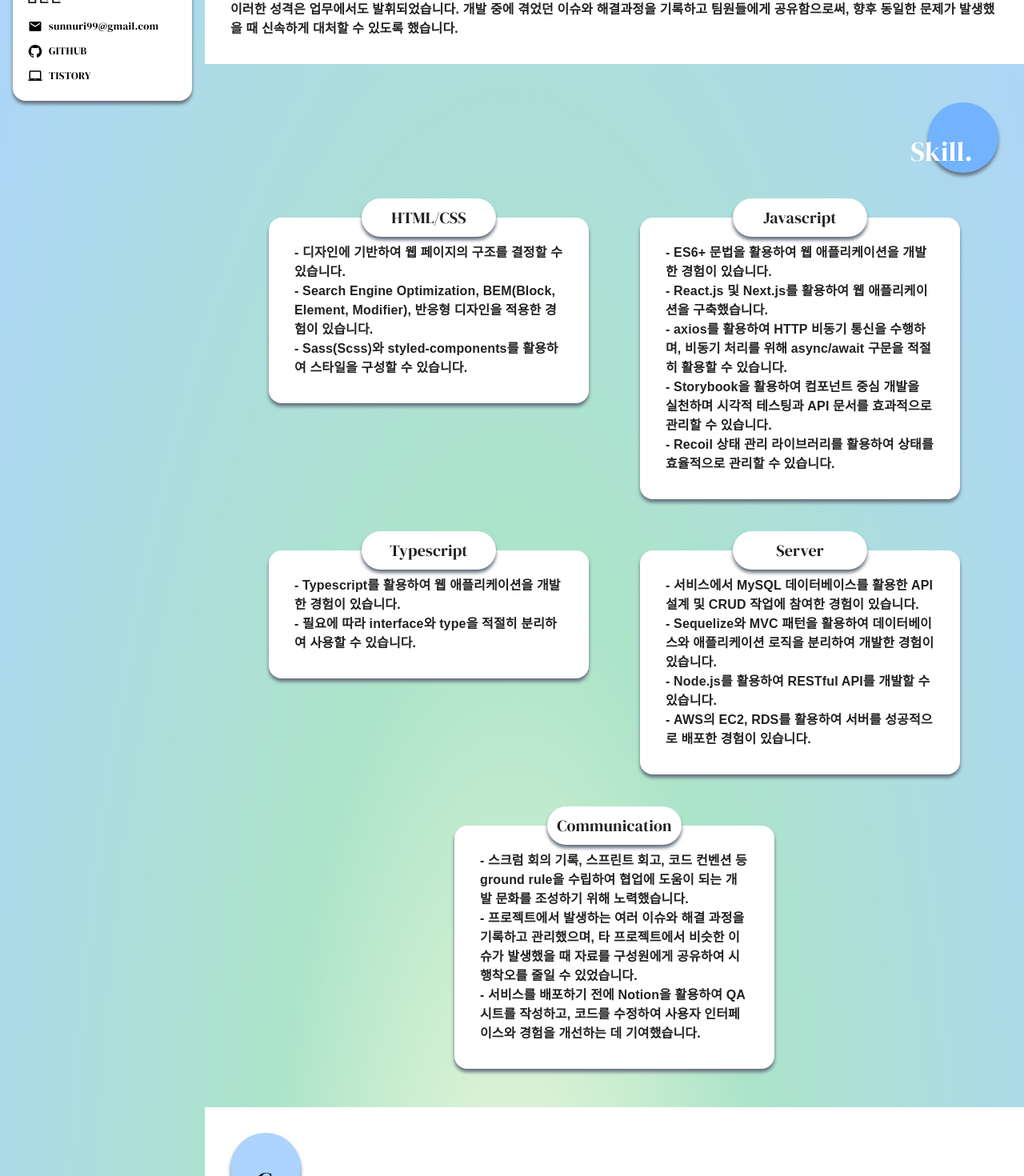
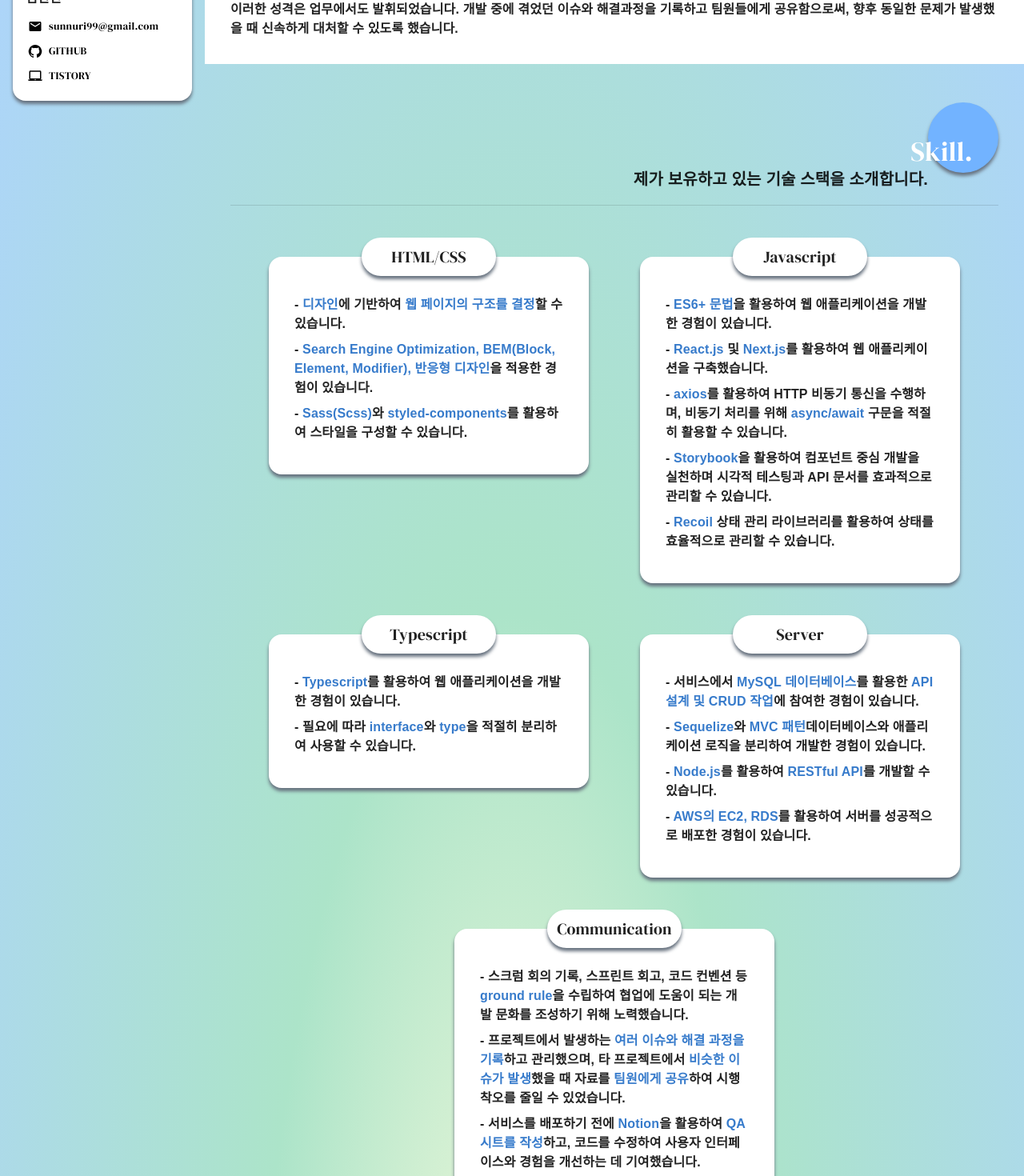
Before and after one commit to dawncoding/portfolio, a Next.js app: page / in a window 1280 px wide. Shown: the part 360-1830 px from the top of the page at 80% size. Built offline with nearby package versions, Linux system fonts and the light colour scheme; a web font is replaced by a local one.

Commit message:
style(Skill): change text color and remove unnecessary comment

```diff
--- a/src/components/Skill/index.tsx
+++ b/src/components/Skill/index.tsx
@@ -1,14 +1,19 @@
 import Circle from '@/components/Circle/index.tsx';
 import SkillCard from '@/components/SkillCard/index.tsx';
 import Text from '@/components/Text/index.tsx';
-import { Box, Stack, useTheme } from '@mui/material';
+import { Box, Divider, Stack, useTheme } from '@mui/material';
 
 const Skill: React.FC = () => {
   const theme = useTheme();
-  // const isMediumSmaller = useMediaQuery(theme.breakpoints.down('md'));
 
   return (
-    <Stack padding="2rem" gap="2rem">
+    <Stack padding="2rem" gap="1rem">
+      <Stack direction="row" justifyContent="end">
+        <Box display="flex" alignItems="end">
+          <Text language="ko" variant="h6">
+            제가 보유하고 있는 기술 스택을 소개합니다.
+          </Text>
+        </Box>
         <Box
           display="flex"
           justifyContent="end"
@@ -28,102 +33,333 @@ const Skill: React.FC = () => {
             Skill.
           </Text>
         </Box>
-      <Box gap="4rem" display="flex" flexWrap="wrap" justifyContent="center">
+      </Stack>
+      <Divider />
+      <Box
+        gap="4rem"
+        display="flex"
+        flexWrap="wrap"
+        justifyContent="center"
+        marginTop="3rem"
+      >
         <SkillCard skillTitle="HTML/CSS">
-          {`- 디자인에 기반하여 웹 페이지의 구조를 결정할 수 있습니다.
-        - Search Engine Optimization, BEM(Block, Element, Modifier), 반응형 디자인을 적용한 경험이 있습니다.
-        - Sass(Scss)와 styled-components를 활용하여 스타일을 구성할 수 있습니다.`}
+          <Text
+            component="div"
+            language="ko"
+            marginBottom="0.5rem"
+            marginTop="1rem"
+          >
+            {`- `}
+            <Text
+              component="span"
+              language="ko"
+              sx={{ color: theme.palette.blue.dark }}
+            >
+              디자인
+            </Text>
+            {`에 기반하여 `}
+            <Text
+              component="span"
+              language="ko"
+              sx={{ color: theme.palette.blue.dark }}
+            >
+              웹 페이지의 구조를 결정
+            </Text>
+            할 수 있습니다.
+          </Text>
+          <Text component="div" language="ko" marginBottom="0.5rem">
+            {`- `}
+            <Text
+              component="span"
+              language="ko"
+              sx={{ color: theme.palette.blue.dark }}
+            >
+              Search Engine Optimization, BEM(Block, Element, Modifier), 반응형
+              디자인
+            </Text>
+            을 적용한 경험이 있습니다.
+          </Text>
+          <Text component="div" language="ko" marginBottom="0.5rem">
+            {'- '}
+            <Text
+              component="span"
+              language="ko"
+              sx={{ color: theme.palette.blue.dark }}
+            >
+              Sass(Scss)
+            </Text>
+            {`와 `}
+            <Text
+              component="span"
+              language="ko"
+              sx={{ color: theme.palette.blue.dark }}
+            >
+              styled-components
+            </Text>
+            를 활용하여 스타일을 구성할 수 있습니다.
+          </Text>
         </SkillCard>
+
         <SkillCard skillTitle="Javascript">
-          {`- ES6+ 문법을 활용하여 웹 애플리케이션을 개발한 경험이 있습니다.
-        - React.js 및 Next.js를 활용하여 웹 애플리케이션을 구축했습니다.
-        - axios를 활용하여 HTTP 비동기 통신을 수행하며, 비동기 처리를 위해 async/await 구문을 적절히 활용할 수 있습니다.
-        - Storybook을 활용하여 컴포넌트 중심 개발을 실천하며 시각적 테스팅과 API 문서를 효과적으로 관리할 수 있습니다.
-        - Recoil 상태 관리 라이브러리를 활용하여 상태를 효율적으로 관리할 수 있습니다.`}
+          <Text
+            component="div"
+            language="ko"
+            marginBottom="0.5rem"
+            marginTop="1rem"
+          >
+            {`- `}
+            <Text
+              component="span"
+              language="ko"
+              sx={{ color: theme.palette.blue.dark }}
+            >
+              ES6+ 문법
+            </Text>
+            을 활용하여 웹 애플리케이션을 개발한 경험이 있습니다.
+          </Text>
+          <Text component="div" language="ko" marginBottom="0.5rem">
+            {`- `}
+            <Text
+              component="span"
+              language="ko"
+              sx={{ color: theme.palette.blue.dark }}
+            >
+              React.js
+            </Text>
+            {` 및 `}
+            <Text
+              component="span"
+              language="ko"
+              sx={{ color: theme.palette.blue.dark }}
+            >
+              Next.js
+            </Text>
+            를 활용하여 웹 애플리케이션을 구축했습니다.
+          </Text>
+          <Text component="div" language="ko" marginBottom="0.5rem">
+            {`- `}
+            <Text
+              component="span"
+              language="ko"
+              sx={{ color: theme.palette.blue.dark }}
+            >
+              axios
+            </Text>
+            {`를 활용하여 HTTP 비동기 통신을 수행하며, 비동기 처리를 위해 `}
+            <Text
+              component="span"
+              language="ko"
+              sx={{ color: theme.palette.blue.dark }}
+            >
+              async/await
+            </Text>
+            {` 구문을 적절히 활용할 수 있습니다.`}
+          </Text>
+          <Text component="div" language="ko" marginBottom="0.5rem">
+            {`- `}
+            <Text
+              component="span"
+              language="ko"
+              sx={{ color: theme.palette.blue.dark }}
+            >
+              Storybook
+            </Text>
+            을 활용하여 컴포넌트 중심 개발을 실천하며 시각적 테스팅과 API 문서를
+            효과적으로 관리할 수 있습니다.
+          </Text>
+          <Text component="div" language="ko" marginBottom="0.5rem">
+            {`- `}
+            <Text
+              component="span"
+              language="ko"
+              sx={{ color: theme.palette.blue.dark }}
+            >
+              Recoil
+            </Text>
+            {` 상태 관리 라이브러리를 활용하여 상태를 효율적으로 관리할 수 있습니다.`}
+          </Text>
         </SkillCard>
+
         <SkillCard skillTitle="Typescript">
-          {`- Typescript를 활용하여 웹 애플리케이션을 개발한 경험이 있습니다.
-        - 필요에 따라 interface와 type을 적절히 분리하여 사용할 수 있습니다.`}
+          <Text
+            component="div"
+            language="ko"
+            marginBottom="0.5rem"
+            marginTop="1rem"
+          >
+            {`- `}
+            <Text
+              component="span"
+              language="ko"
+              sx={{ color: theme.palette.blue.dark }}
+            >
+              Typescript
+            </Text>
+            를 활용하여 웹 애플리케이션을 개발한 경험이 있습니다.
+          </Text>
+          <Text component="div" language="ko" marginBottom="0.5rem">
+            {`- 필요에 따라 `}
+            <Text
+              component="span"
+              language="ko"
+              sx={{ color: theme.palette.blue.dark }}
+            >
+              interface
+            </Text>
+            {`와 `}
+            <Text
+              component="span"
+              language="ko"
+              sx={{ color: theme.palette.blue.dark }}
+            >
+              type
+            </Text>
+            을 적절히 분리하여 사용할 수 있습니다.
+          </Text>
         </SkillCard>
+
         <SkillCard skillTitle="Server">
-          {`- 서비스에서 MySQL 데이터베이스를 활용한 API 설계 및 CRUD 작업에 참여한 경험이 있습니다.
-        - Sequelize와 MVC 패턴을 활용하여 데이터베이스와 애플리케이션 로직을 분리하여 개발한 경험이 있습니다.
-        - Node.js를 활용하여 RESTful API를 개발할 수 있습니다.
-        - AWS의 EC2, RDS를 활용하여 서버를 성공적으로 배포한 경험이 있습니다.`}
+          <Text
+            component="div"
+            language="ko"
+            marginBottom="0.5rem"
+            marginTop="1rem"
+          >
+            {`- 서비스에서 `}
+            <Text
+              component="span"
+              language="ko"
+              sx={{ color: theme.palette.blue.dark }}
+            >
+              MySQL 데이터베이스
+            </Text>
+            {`를 활용한 `}
+            <Text
+              component="span"
+              language="ko"
+              sx={{ color: theme.palette.blue.dark }}
+            >
+              API 설계 및 CRUD 작업
+            </Text>
+            에 참여한 경험이 있습니다.
+          </Text>
+          <Text component="div" language="ko" marginBottom="0.5rem">
+            {`- `}
+            <Text
+              component="span"
+              language="ko"
+              sx={{ color: theme.palette.blue.dark }}
+            >
+              Sequelize
+            </Text>
+            {`와 `}
+            <Text
+              component="span"
+              language="ko"
+              sx={{ color: theme.palette.blue.dark }}
+            >
+              MVC 패턴
+            </Text>
+            데이터베이스와 애플리케이션 로직을 분리하여 개발한 경험이 있습니다.
+          </Text>
+          <Text component="div" language="ko" marginBottom="0.5rem">
+            {`- `}
+            <Text
+              component="span"
+              language="ko"
+              sx={{ color: theme.palette.blue.dark }}
+            >
+              Node.js
+            </Text>
+            {`를 활용하여 `}
+            <Text
+              component="span"
+              language="ko"
+              sx={{ color: theme.palette.blue.dark }}
+            >
+              RESTful API
+            </Text>
+            를 개발할 수 있습니다.
+          </Text>
+          <Text component="div" language="ko" marginBottom="0.5rem">
+            {`- `}
+            <Text
+              component="span"
+              language="ko"
+              sx={{ color: theme.palette.blue.dark }}
+            >
+              AWS의 EC2, RDS
+            </Text>
+            를 활용하여 서버를 성공적으로 배포한 경험이 있습니다.
+          </Text>
         </SkillCard>
         <SkillCard skillTitle="Communication">
-          {`- 스크럼 회의 기록, 스프린트 회고, 코드 컨벤션 등 ground rule을 수립하여 협업에 도움이 되는 개발 문화를 조성하기 위해 노력했습니다.
-        - 프로젝트에서 발생하는 여러 이슈와 해결 과정을 기록하고 관리했으며, 타 프로젝트에서 비슷한 이슈가 발생했을 때 자료를 구성원에게 공유하여 시행착오를 줄일 수 있었습니다.
-        - 서비스를 배포하기 전에 Notion을 활용하여 QA 시트를 작성하고, 코드를 수정하여 사용자 인터페이스와 경험을 개선하는 데 기여했습니다.`}
+          <Text
+            component="div"
+            language="ko"
+            marginBottom="0.5rem"
+            marginTop="1rem"
+          >
+            {`- 스크럼 회의 기록, 스프린트 회고, 코드 컨벤션 등 `}
+            <Text
+              component="span"
+              language="ko"
+              sx={{ color: theme.palette.blue.dark }}
+            >
+              ground rule
+            </Text>
+            을 수립하여 협업에 도움이 되는 개발 문화를 조성하기 위해
+            노력했습니다.
+          </Text>
+          <Text component="div" language="ko" marginBottom="0.5rem">
+            {`- 프로젝트에서 발생하는 `}
+            <Text
+              component="span"
+              language="ko"
+              sx={{ color: theme.palette.blue.dark }}
+            >
+              여러 이슈와 해결 과정을 기록
+            </Text>
+            {`하고 관리했으며, 타 프로젝트에서 `}
+            <Text
+              component="span"
+              language="ko"
+              sx={{ color: theme.palette.blue.dark }}
+            >
+              비슷한 이슈가 발생
+            </Text>
+            {`했을 때 자료를 `}
+            <Text
+              component="span"
+              language="ko"
+              sx={{ color: theme.palette.blue.dark }}
+            >
+              팀원에게 공유
+            </Text>
+            하여 시행착오를 줄일 수 있었습니다.
+          </Text>
+          <Text component="div" language="ko" marginBottom="0.5rem">
+            {`- 서비스를 배포하기 전에 `}
+            <Text
+              component="span"
+              language="ko"
+              sx={{ color: theme.palette.blue.dark }}
+            >
+              Notion
+            </Text>
+            {`을 활용하여 `}
+            <Text
+              component="span"
+              language="ko"
+              sx={{ color: theme.palette.blue.dark }}
+            >
+              QA 시트를 작성
+            </Text>
+            하고, 코드를 수정하여 사용자 인터페이스와 경험을 개선하는 데
+            기여했습니다.
+          </Text>
         </SkillCard>
       </Box>
-      {/* {isMediumSmaller ? (
-        <Stack gap="4rem">
-          <SkillCard skillTitle="HTML/CSS">
-            {`- 디자인에 기반하여 웹 페이지의 구조를 결정할 수 있습니다.
-        - Search Engine Optimization, BEM(Block, Element, Modifier), 반응형 디자인을 적용한 경험이 있습니다.
-        - Sass(Scss)와 styled-components를 활용하여 스타일을 구성할 수 있습니다.`}
-          </SkillCard>
-          <SkillCard skillTitle="Javascript">
-            {`- ES6+ 문법을 활용하여 웹 애플리케이션을 개발한 경험이 있습니다.
-        - React.js 및 Next.js를 활용하여 웹 애플리케이션을 구축했습니다.
-        - axios를 활용하여 HTTP 비동기 통신을 수행하며, 비동기 처리를 위해 async/await 구문을 적절히 활용할 수 있습니다.
-        - Storybook을 활용하여 컴포넌트 중심 개발을 실천하며 시각적 테스팅과 API 문서를 효과적으로 관리할 수 있습니다.
-        - Recoil 상태 관리 라이브러리를 활용하여 상태를 효율적으로 관리할 수 있습니다.`}
-          </SkillCard>
-          <SkillCard skillTitle="Typescript">
-            {`- Typescript를 활용하여 웹 애플리케이션을 개발한 경험이 있습니다.
-        - 필요에 따라 interface와 type을 적절히 분리하여 사용할 수 있습니다.`}
-          </SkillCard>
-          <SkillCard skillTitle="Server">
-            {`- 서비스에서 MySQL 데이터베이스를 활용한 API 설계 및 CRUD 작업에 참여한 경험이 있습니다.
-        - Sequelize와 MVC 패턴을 활용하여 데이터베이스와 애플리케이션 로직을 분리하여 개발한 경험이 있습니다.
-        - Node.js를 활용하여 RESTful API를 개발할 수 있습니다.
-        - AWS의 EC2, RDS를 활용하여 서버를 성공적으로 배포한 경험이 있습니다.`}
-          </SkillCard>
-          <SkillCard skillTitle="Communication">
-            {`- 스크럼 회의 기록, 스프린트 회고, 코드 컨벤션 등 ground rule을 수립하여 협업에 도움이 되는 개발 문화를 조성하기 위해 노력했습니다.
-        - 프로젝트에서 발생하는 여러 이슈와 해결 과정을 기록하고 관리했으며, 타 프로젝트에서 비슷한 이슈가 발생했을 때 자료를 구성원에게 공유하여 시행착오를 줄일 수 있었습니다.
-        - 서비스를 배포하기 전에 Notion을 활용하여 QA 시트를 작성하고, 코드를 수정하여 사용자 인터페이스와 경험을 개선하는 데 기여했습니다.`}
-          </SkillCard>
-        </Stack>
-      ) : (
-        <Stack gap="4rem">
-          <Stack direction="row" gap="1rem" justifyContent="center">
-            <SkillCard skillTitle="HTML/CSS">
-              {`- 디자인에 기반하여 웹 페이지의 구조를 결정할 수 있습니다.
-        - Search Engine Optimization, BEM(Block, Element, Modifier), 반응형 디자인을 적용한 경험이 있습니다.
-        - Sass(Scss)와 styled-components를 활용하여 스타일을 구성할 수 있습니다.`}
-            </SkillCard>
-            <SkillCard skillTitle="Javascript">
-              {`- ES6+ 문법을 활용하여 웹 애플리케이션을 개발한 경험이 있습니다.
-        - React.js 및 Next.js를 활용하여 웹 애플리케이션을 구축했습니다.
-        - axios를 활용하여 HTTP 비동기 통신을 수행하며, 비동기 처리를 위해 async/await 구문을 적절히 활용할 수 있습니다.
-        - Storybook을 활용하여 컴포넌트 중심 개발을 실천하며 시각적 테스팅과 API 문서를 효과적으로 관리할 수 있습니다.
-        - Recoil 상태 관리 라이브러리를 활용하여 상태를 효율적으로 관리할 수 있습니다.`}
-            </SkillCard>
-          </Stack>
-          <Stack direction="row" gap="1rem" justifyContent="center">
-            <SkillCard skillTitle="Typescript">
-              {`- Typescript를 활용하여 웹 애플리케이션을 개발한 경험이 있습니다.
-        - 필요에 따라 interface와 type을 적절히 분리하여 사용할 수 있습니다.`}
-            </SkillCard>
-            <SkillCard skillTitle="Server">
-              {`- 서비스에서 MySQL 데이터베이스를 활용한 API 설계 및 CRUD 작업에 참여한 경험이 있습니다.
-        - Sequelize와 MVC 패턴을 활용하여 데이터베이스와 애플리케이션 로직을 분리하여 개발한 경험이 있습니다.
-        - Node.js를 활용하여 RESTful API를 개발할 수 있습니다.
-        - AWS의 EC2, RDS를 활용하여 서버를 성공적으로 배포한 경험이 있습니다.`}
-            </SkillCard>
-          </Stack>
-          <Box display="flex" justifyContent="start">
-            <SkillCard skillTitle="Communication">
-              {`- 스크럼 회의 기록, 스프린트 회고, 코드 컨벤션 등 ground rule을 수립하여 협업에 도움이 되는 개발 문화를 조성하기 위해 노력했습니다.
-        - 프로젝트에서 발생하는 여러 이슈와 해결 과정을 기록하고 관리했으며, 타 프로젝트에서 비슷한 이슈가 발생했을 때 자료를 구성원에게 공유하여 시행착오를 줄일 수 있었습니다.
-        - 서비스를 배포하기 전에 Notion을 활용하여 QA 시트를 작성하고, 코드를 수정하여 사용자 인터페이스와 경험을 개선하는 데 기여했습니다.`}
-            </SkillCard>
-          </Box>
-        </Stack>
-      )} */}
     </Stack>
   );
 };
```
Lines whose indentation alone changed are shown as unchanged.
